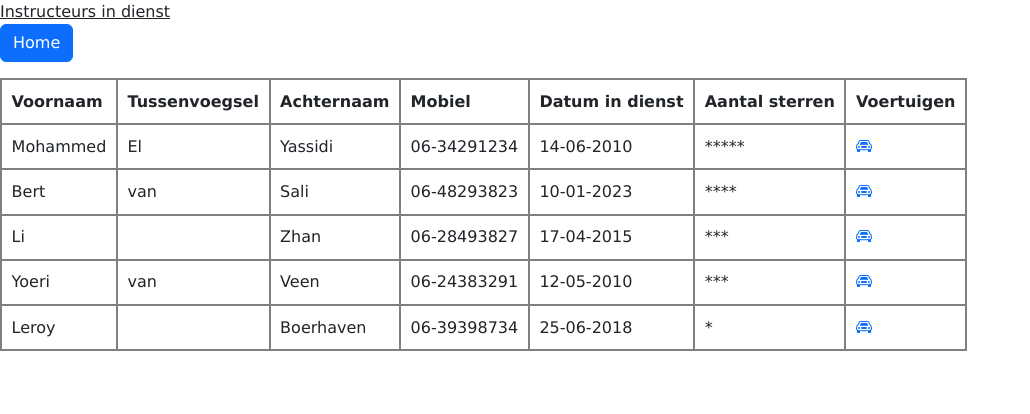
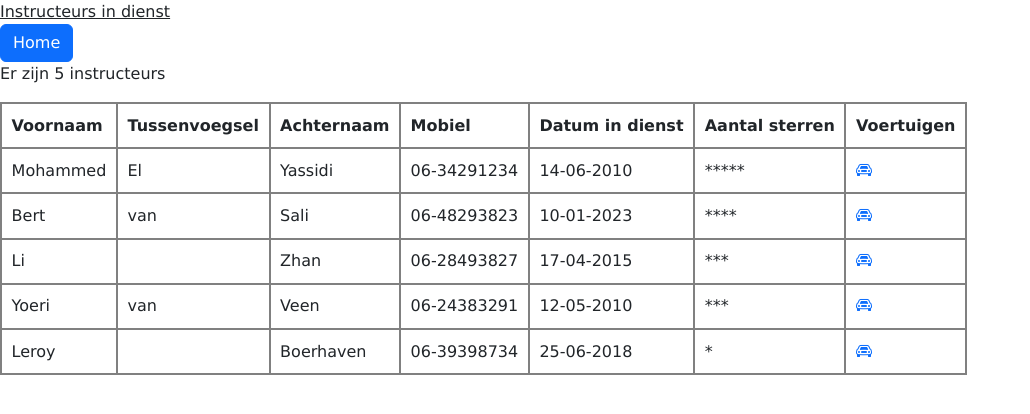
Before and after one commit to Hamza-Alchbli/be-opdracht1-j2-p1-337118, a PHP site: page /Instructeur/overzichtInstructeur in a window 1280 px wide. Shown: the top 414 px of the page, without its empty margins (0-1030 px from the left). Run offline with PHP 8.4, Linux system fonts and the light colour scheme; data comes from the database, SQL or seed files in the repository.

Commit message:
view edit to show total instructeurs

```diff
--- a/app/views/Instructeur/overzichtInstructeur.php
+++ b/app/views/Instructeur/overzichtInstructeur.php
@@ -14,6 +14,9 @@
     <u><?= $data['title']; ?></u><br>
     <!-- button to take me home  -->
     <a href="<?= URLROOT; ?>" class="btn btn-primary">Home</a>
+    <!-- aantal instructeurs -->
+    <p>Er zijn <?= $data['totalInstructeurs']; ?> instructeurs</p>
+
     <table>
         <thead>
             <th>Voornaam</th>
```
